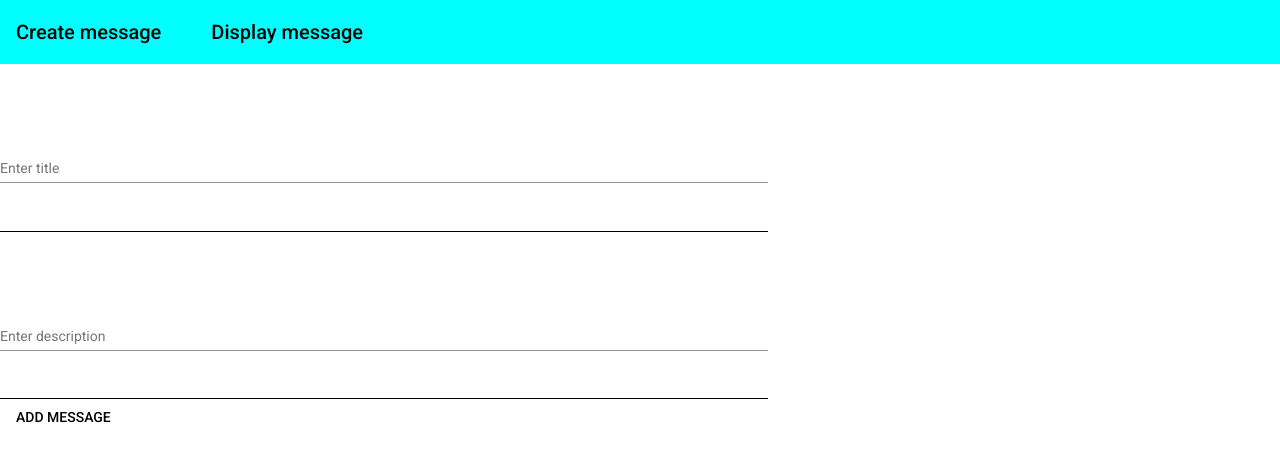
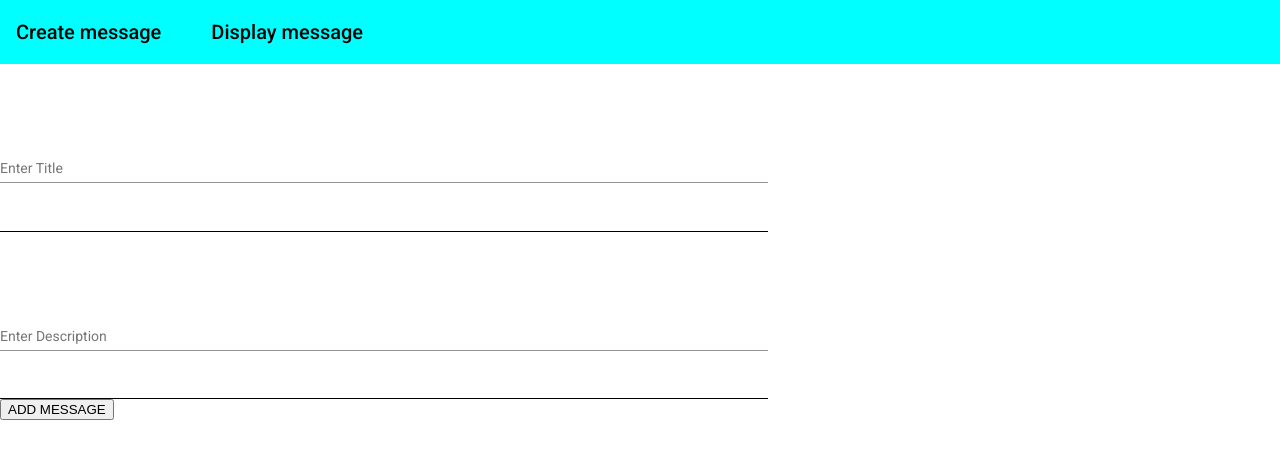
Before and after one commit to noman1970/noman-angular, an Angular app: page /create-message in a window 1280 px wide. Shown: the top 460 px of the page. Built offline with nearby package versions, Linux system fonts and the light colour scheme.

Commit message:
update create message comp

```diff
--- a/src/app/create-message/create-message.component.html
+++ b/src/app/create-message/create-message.component.html
@@ -1,17 +1,19 @@
-<form (submit)= "onAddMessage(msgForm)" #msgForm = "ngForm">
+
+<form (submit) = "onAddMessage(msgForm)" #msgForm = "ngForm">
+
 <mat-form-field>
     <input matInput type="text"
     name="title"
-    placeholder="Enter title" ngModel>
+    placeholder="Enter Title" ngModel>
 </mat-form-field>
 
 <mat-form-field>
     <input matInput type="text"
     name="description"
-    placeholder="Enter description" ngModel>
-
+    placeholder="Enter Description" ngModel>
 </mat-form-field>
 
-<button mat-button type="submit"> ADD MESSAGE </button>
+<button mat-buttpn type="submit"> ADD MESSAGE </button>
+
 
 </form>
```
